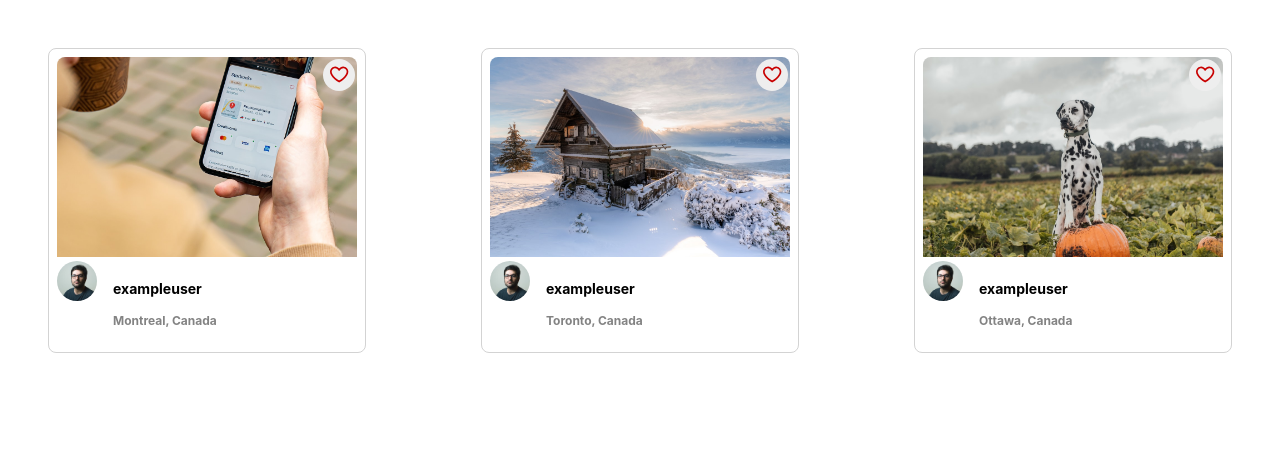
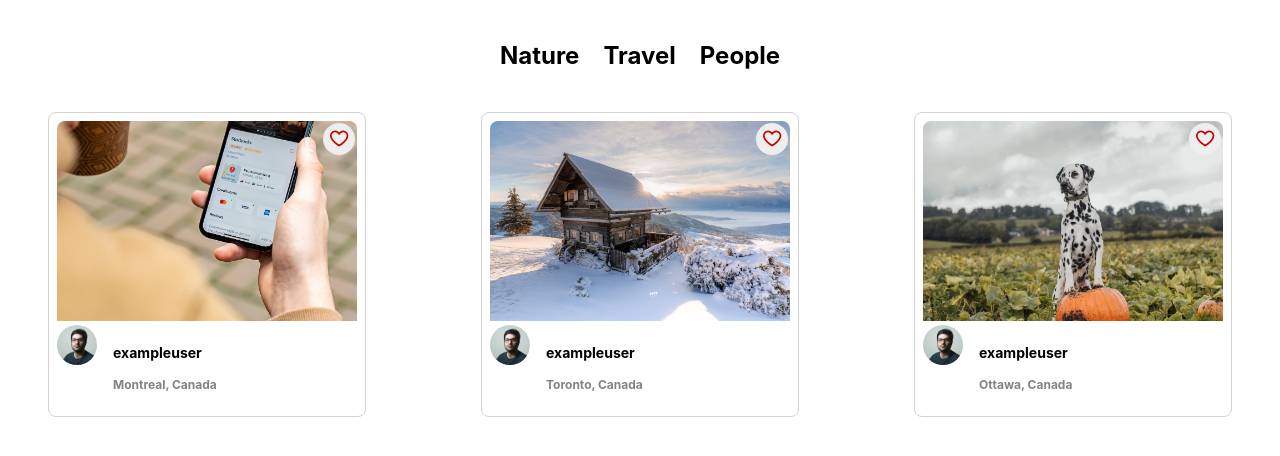
Before and after one commit to Oliviaa7/photolabs, a React (Create React App) app in the folder frontend/: page / in a window 1280 px wide. Shown: the top 456 px of the page. Built offline with nearby package versions, Linux system fonts and the light colour scheme; the HTML template or start-up script is replaced by a standard one.

Commit message:
added topics to display

```diff
--- a/frontend/src/App.jsx
+++ b/frontend/src/App.jsx
@@ -2,12 +2,14 @@ import React from 'react';
 import PhotoListItem from './components/PhotoListItem';
 import PhotoList from 'components/PhotoList';
 import './App.scss';
+import TopicList from 'components/TopicList';
 
 // Note: Rendering a single component to build components in isolation
 
 const App = () => {
   return (
     <div className="App">
+      <TopicList />
       <PhotoList />
     </div>
   );
--- a/frontend/src/components/TopicList.jsx
+++ b/frontend/src/components/TopicList.jsx
@@ -1,6 +1,7 @@
 import React from "react";
 
 import "../styles/TopicList.scss";
+import TopicListItem from "./TopicListItem";
 
 const sampleDataForTopicList = [
   {
@@ -23,7 +24,11 @@ const sampleDataForTopicList = [
 const TopicList = () => {
   return (
     <div className="top-nav-bar__topic-list">
-      {/* Insert React */}
+      {sampleDataForTopicList.map((data) => {
+        return (
+            <TopicListItem key={data.id} listData={data}/>
+        )
+      })}
     </div>
   );
 };
--- a/frontend/src/components/TopicListItem.jsx
+++ b/frontend/src/components/TopicListItem.jsx
@@ -2,16 +2,14 @@ import React from "react";
 
 import "../styles/TopicListItem.scss";
 
-const sampleDataForTopicListItem = {
-  id: "1",
-  slug: "topic-1",
-  label: "Nature",
-};
 
-const TopicListItem = () => {
+
+const TopicListItem = (props) => {
+  const { listData } = props;
+
   return (
     <div className="topic-list__item">
-      {/* Insert React */}
+      <h2>{listData.title}</h2>
     </div>
   );
 };
```
